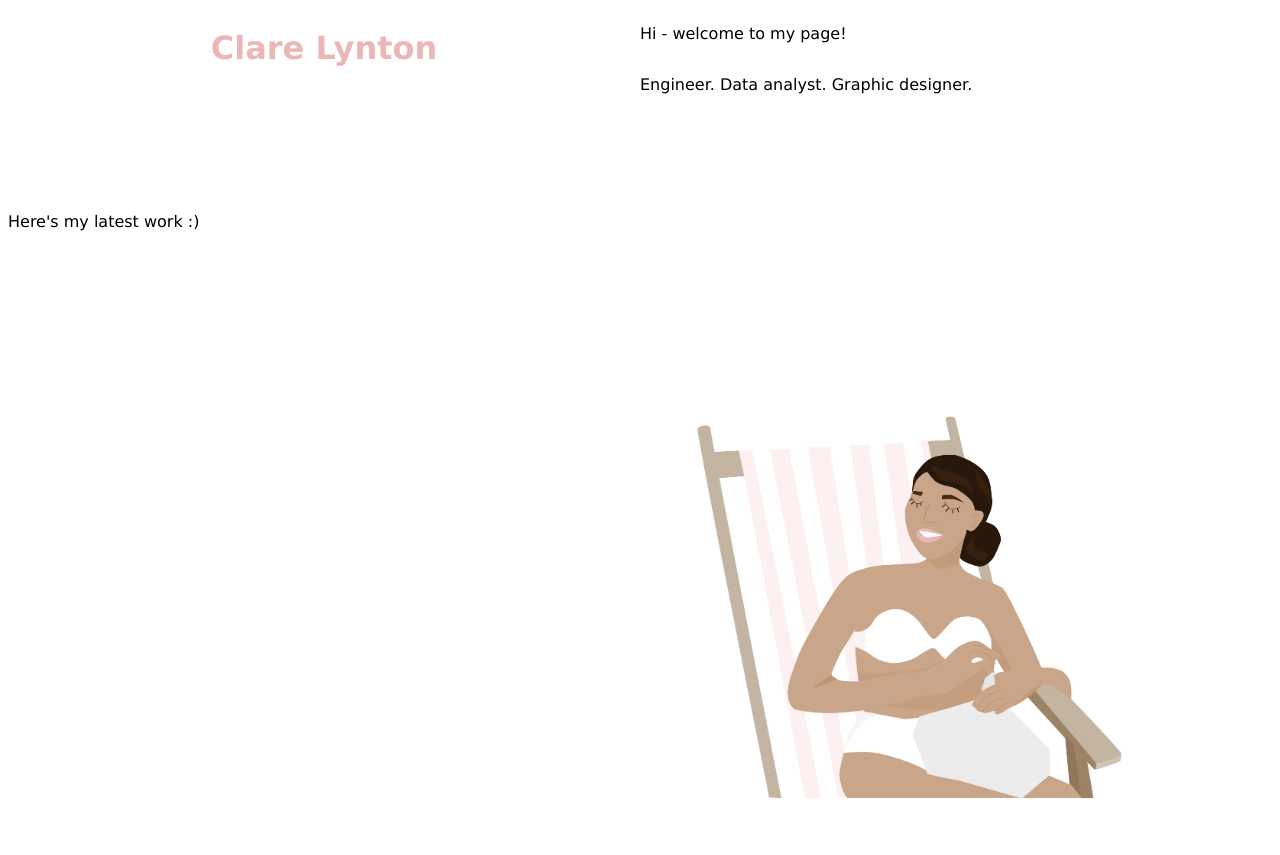
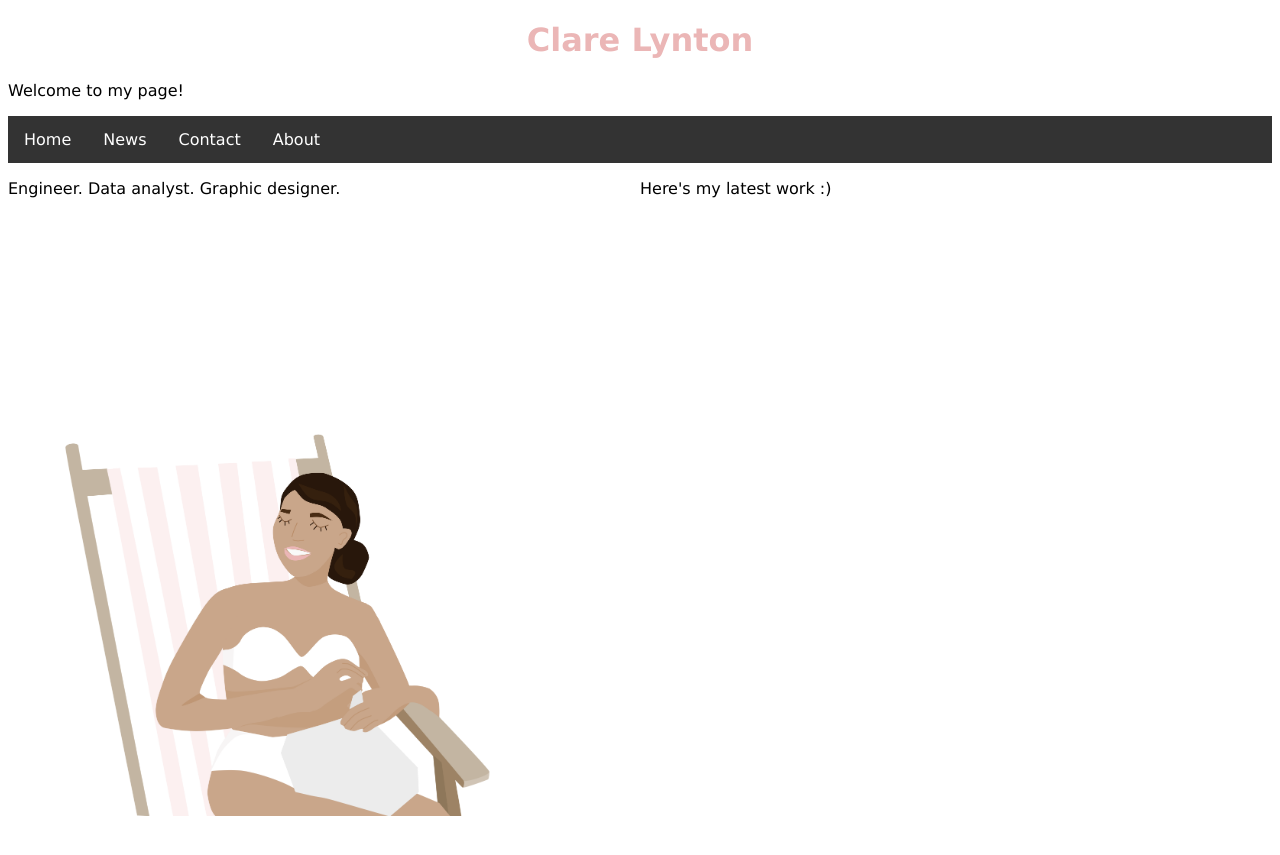
Before and after one commit to clarelynton/clarelynton.github.io, a Jekyll site: the page index.html, which Jekyll copies as it is, in a window 1280 px wide. Shown: the top 855 px of the page. Built offline with Jekyll 4.4.1, drawn with Linux system fonts in a browser that asks for light colours; a script that is not in the unit is left out.

Commit message:
Update index.html

```diff
--- a/index.html
+++ b/index.html
@@ -42,10 +42,9 @@
 <body>
 
   <!-- TITLE AND INTRO SITS ABOVE NAV BAR -->
-  <h1 class="lefthalf">Clare Lynton</h1>
+  <h1>Clare Lynton</h1>
   <!--<p>Hi - welcome to my page!</p>-->
-  <p class="lefthalf">Hi - welcome to my page!</p>
-  <p class="lefthalf">Engineer. Data analyst. Graphic designer.</p>
+  <p>Welcome to my page!</p>
 
   <!-- NAV BAR TOPICS -->
   <ul>
@@ -55,7 +54,8 @@
   <li><a href="#about">About</a></li>
   </ul>
 
-
+  <!-- LEFT HAND PAGE -->
+  <p class="lefthalf">Engineer. Data analyst. Graphic designer.</p>
   <p class="lefthalf">Here's my latest work :)</p>
   <img class="righthalf" src="meccagirl.png" alt="Girl in deckchair">
 
```
